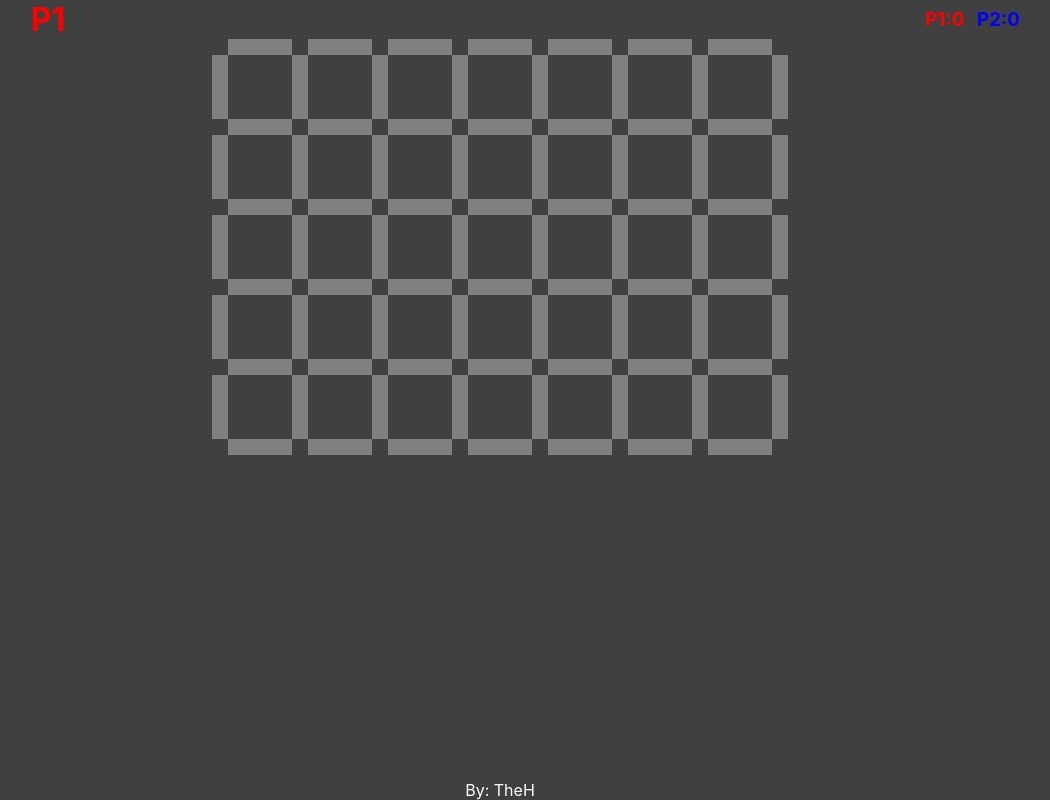
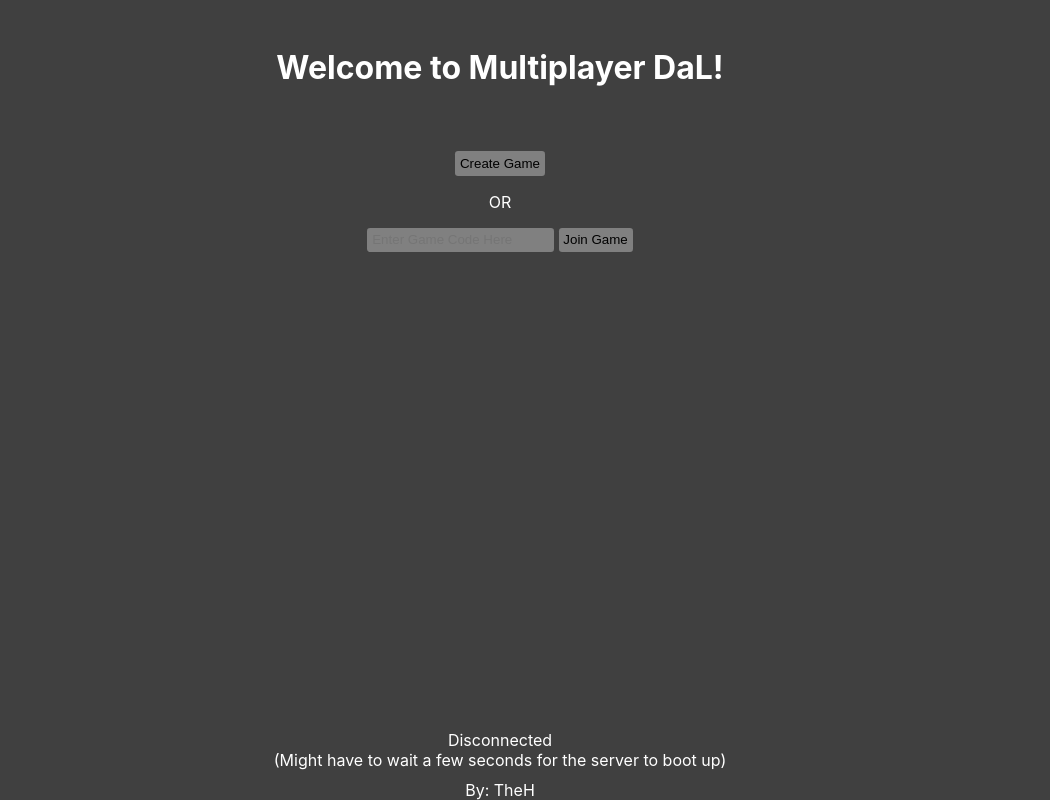
Before and after one commit to UnnamedH/DaLWeb, a PHP site: page /home.html in a window 1280 px wide. Shown: the whole page, without its empty margins (140-1190 px from the left). Run offline with PHP 8.4, Linux system fonts and the light colour scheme; some libraries are stand-ins or nearby versions.

Commit message:
overall polish + add welcome screen

```diff
--- a/home.html
+++ b/home.html
@@ -7,16 +7,37 @@
     <meta property="og:description" content="DaL online made by hrant" />
     <title>Multiplayer DaL</title>
     <link rel="stylesheet" href="style.css" />
+    <style>
+      #gameScreen {
+        display: none;
+      }
+    </style>
   </head>
   <body id="overview">
-    <div class="motherDiv">
-      <div class="playerDiv divs">
-        <h1 id="pTurnText" style="color: red">P1</h1>
+    <div id="welcomeScreen">
+      <h1 id="welcomeText">Welcome to Multiplayer DaL!</h1>
+      <button type="submit" class="menuBtn" id="createGameBtn">Create Game</button>
+      <div>OR</div>
+      <div>
+        <input type="text" class="menuBtn" placeholder="Enter Game Code Here" id="gameCodeText" />
+        <button type="submit" class="menuBtn" id="joinGameBtn">Join Game</button>
       </div>
-      <div class="emptyDiv"></div>
-      <div class="scoreDiv divs">
-        <h3 id="p1scoreText" class="text" style="color: red">P1:0</h3>
-        <h3 id="p2scoreText" class="text" style="color: blue">P2:0</hh3>
+      <pre></pre>
+      <div id="connectionDiv">Disconnected</div>
+      <div id="waitDiv">(Might have to wait a few seconds for the server to boot up)</div>
+    </div>
+    <div id="gameScreen">
+      <div id="motherDiv">
+        <div class="playerDiv divs">
+          <h1 id="pTurnText" class="text" style="color: red">P1</h1>
+        </div>
+        <div class="emptyDiv"></div>
+        <div class="scoreDiv divs">
+          <h3 id="p1scoreText" class="text" style="color: red">P1:0</h3>
+          <h3 id="p2scoreText" class="text" style="color: blue">P2:0</hh3>
+        </div>
+      </div>
+      <div id="gameDiv">
       </div>
     </div>
     <script src="script.js"></script>
--- a/script.js
+++ b/script.js
@@ -21,7 +21,7 @@ let commonV = [];
 let commonR = [];
 let commonL = [];
 
-const body = document.getElementById("overview");
+const gameDiv = document.getElementById("gameDiv");
 const pTurnText = document.getElementById("pTurnText");
 const p1text = document.getElementById("p1scoreText");
 const p2text = document.getElementById("p2scoreText");
@@ -415,7 +415,7 @@ function CreateElements() {
 
       div.appendChild(btn);
     }
-    body.appendChild(div);
+    gameDiv.appendChild(div);
     hor = false;
   }
   if (!hor) {
@@ -456,7 +456,7 @@ function CreateElements() {
         div.appendChild(newDiv);
       }
     }
-    body.appendChild(div);
+    gameDiv.appendChild(div);
     hor = true;
   }
 }
@@ -488,5 +488,5 @@ function CreateEndRow() {
     });
     div.appendChild(btn);
   }
-  body.appendChild(div);
+  gameDiv.appendChild(div);
 }
--- a/style.css
+++ b/style.css
@@ -35,10 +35,50 @@ footer {
   width: 100%;
 }
 
+#welcomeText {
+  margin: 3rem;
+}
+
+.menuBtn {
+  margin-top: 1rem;
+  margin-bottom: 1rem;
+  background-color: gray;
+  border: none;
+  border-radius: .2rem;
+  padding: .3rem;
+}
+
+.menuBtn:hover {
+  background-color: darkgray;
+}
+
+#connectionDiv, #waitDiv {
+  display: flex;
+  margin-top: 2rem;
+  align-self: center;
+  position: absolute;
+}
+
+#connectionDiv {
+  bottom: 50;
+}
+
+#waitDiv {
+  bottom: 30;
+}
+
+#welcomeScreen {
+  display: flex;
+  flex-direction: column;
+  justify-content: center;
+  align-items: center;
+}
+
 body {
   flex-grow: 1;
   display: flex;
   justify-content: left;
+  flex-wrap: wrap;
   flex-direction: column;
   background: rgb(64, 64, 64);
   max-width: 100%;
@@ -49,9 +89,14 @@ body {
   /* margin-bottom: .8rem; */
 }
 
-.motherDiv {
+#motherDiv {
   display: flex;
   flex-direction: row;
+}
+
+#gameDiv {
+  display: flex;
+  flex-direction: column;
 }
 
 .divs {
@@ -88,6 +133,7 @@ body {
 
 .text {
   margin: .4rem;
+  text-shadow: 0 0 1px white, 0 0 1px white, 0 0 1px white, 0 0 1px white;
 }
 
 .c1 {
```
